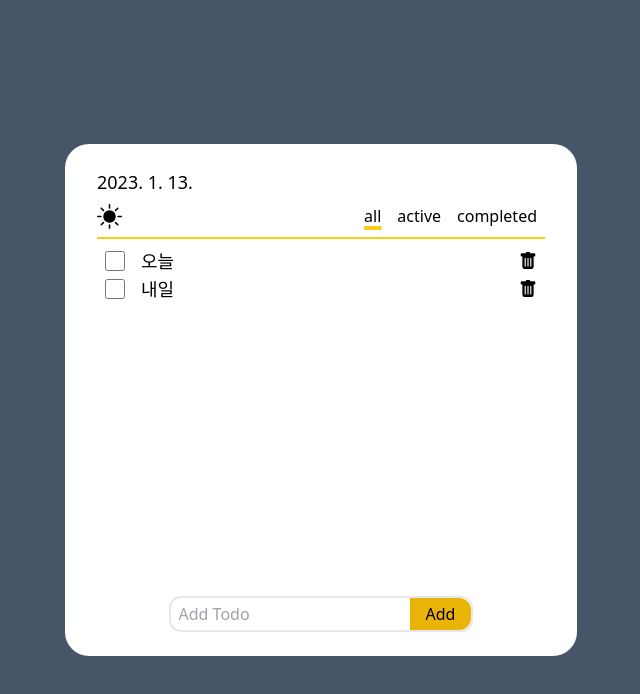
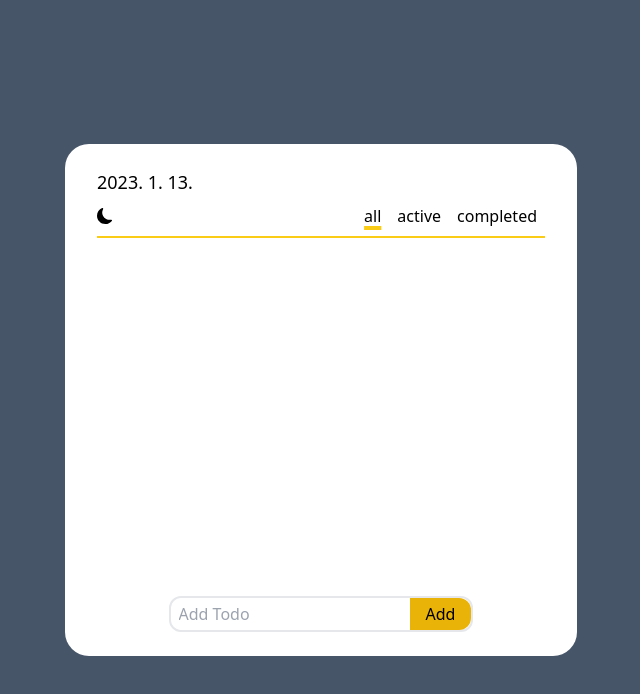
Before and after one commit to kangmingu01/React_Todo, a React (Create React App) app: page / in a window 1280 px wide. Shown: the top 694 px of the page, without its empty margins (319-959 px from the left). Built offline with nearby package versions, Linux system fonts and the light colour scheme.

Commit message:
localstorage 저장 기능 추가

```diff
--- a/src/App.js
+++ b/src/App.js
@@ -1,12 +1,15 @@
 import "./App.css";
+import { DarkModeProvider } from "./context/DarkModeContext";
 import Main from "./Main";
 function App() {
   return (
-    <div className="bg-slate-600 w-screen h-screen flex justify-center items-center">
-      <div className="w-[512px] h-[512px] bg-white rounded-3xl px-8 flex flex-col justify-between overflow-hidden">
-        <Main />
+    <DarkModeProvider>
+      <div className="bg-slate-600 w-screen h-screen flex justify-center items-center">
+        <div className="w-[512px] h-[512px] dark:bg-gray-500 bg-white rounded-3xl px-8 flex flex-col justify-between overflow-hidden">
+          <Main />
+        </div>
       </div>
-    </div>
+    </DarkModeProvider>
   );
 }
 
--- a/src/Main.jsx
+++ b/src/Main.jsx
@@ -1,14 +1,11 @@
-import React, { useState } from "react";
+import React, { useEffect, useState } from "react";
 import Header from "./components/Header";
 
 import Input from "./components/Input";
 import Todo from "./components/Todo";
 
 export default function Main() {
-  const [todoItem, setTodoItem] = useState([
-    { id: "123", text: "오늘", status: "active" },
-    { id: "asdf", text: "내일", status: "active" },
-  ]);
+  const [todoItem, setTodoItem] = useState(() => readLocalStorage());
 
   const filters = ["all", "active", "completed"];
   const [filter, setFilter] = useState(filters[0]);
@@ -30,6 +27,12 @@ export default function Main() {
       todoItem.map((todo) => (todo.id === update.id ? update : todo))
     );
   };
+
+  // 로컬스토리지에 저장시키자
+  // 아이템이 하나씩 추가되면
+  useEffect(() => {
+    localStorage.setItem("todoItem", JSON.stringify(todoItem));
+  }, [todoItem]);
 
   const filtered = getFilteredItems(todoItem, filter);
 
@@ -61,6 +64,11 @@ export default function Main() {
   );
 }
 
+function readLocalStorage() {
+  const todoItem = localStorage.getItem("todoItem");
+  return todoItem ? JSON.parse(todoItem) : [];
+}
+
 function getFilteredItems(todoItem, filter) {
   if (filter === "all") {
     return todoItem;
--- a/src/components/Header.jsx
+++ b/src/components/Header.jsx
@@ -1,16 +1,24 @@
 import React from "react";
-import { BsSunFill } from "react-icons/bs";
+import { BsSunFill, BsMoonFill } from "react-icons/bs";
+import { useDarkMode } from "../context/DarkModeContext";
 
 export default function Header({ todos, filters, filter, onFilterChange }) {
   const date = new Date();
+  const { darkMode, toggleDarkMode } = useDarkMode();
   return (
     <div>
-      <h1 className="text-lg pt-6">{date.toLocaleDateString("ko-kr")}</h1>
+      <h1 className="text-lg pt-6 text-black dark:text-white">
+        {date.toLocaleDateString("ko-kr")}
+      </h1>
       <div className="flex justify-between mt-2 pb-2 border-b-2 border-b-yellow-400">
-        <BsSunFill
+        <button
           size={25}
-          className="cursor-pointer hover:text-yellow-400 ease-in duration-300"
-        />
+          className="cursor-pointer  hover:text-yellow-400 ease-in duration-300"
+          onClick={toggleDarkMode}
+        >
+          {darkMode ? <BsSunFill /> : <BsMoonFill />}
+        </button>
+
         <ul className="flex">
           {filters.map((value, index) => (
             <li key={index}>
@@ -18,8 +26,8 @@ export default function Header({ todos, filters, filter, onFilterChange }) {
                 onClick={() => onFilterChange(value)}
                 className={
                   filter === value
-                    ? `px-2 cursor-pointer underline underline-offset-4 decoration-yellow-400 decoration-4`
-                    : `px-2 cursor-pointer `
+                    ? `px-2 cursor-pointer  dark:text-white underline underline-offset-4 decoration-yellow-400 decoration-4`
+                    : `px-2 cursor-pointer dark:text-white`
                 }
               >
                 {value}
--- a/src/components/Todo.jsx
+++ b/src/components/Todo.jsx
@@ -1,4 +1,4 @@
-import React, { useState } from "react";
+import React from "react";
 import { BsFillTrashFill } from "react-icons/bs";
 export default function Todo({ todo, onDelete, onUpdate }) {
   const { id, text, status } = todo;
@@ -25,7 +25,10 @@ export default function Todo({ todo, onDelete, onUpdate }) {
         checked={status === "completed"}
         onChange={handleUpdate}
       />
-      <label htmlFor={id} className="flex-1 ml-2 text-lg cursor-pointer">
+      <label
+        htmlFor={id}
+        className="flex-1 ml-2 text-lg cursor-pointer dark:text-white"
+      >
         {text}
       </label>
       <button onClick={handleDelete}>
--- /dev/null
+++ b/src/context/DarkModeContext.jsx
@@ -0,0 +1,39 @@
+import { createContext, useContext, useEffect, useState } from "react";
+
+const DarkModeContext = createContext();
+
+export const useDarkMode = () => useContext(DarkModeContext);
+
+export function DarkModeProvider({ children }) {
+  const [darkMode, setDarkMode] = useState(false);
+  const toggleDarkMode = () => {
+    setDarkMode(!darkMode);
+    updateDarkMode(!darkMode);
+    console.log(darkMode);
+  };
+
+  useEffect(() => {
+    const isDark =
+      localStorage.theme === "dark" ||
+      (!("theme" in localStorage) &&
+        window.matchMedia("(prefers-color-scheme: dark)").matches);
+    setDarkMode(isDark);
+    updateDarkMode(isDark);
+  }, []);
+
+  return (
+    <DarkModeContext.Provider value={{ darkMode, toggleDarkMode }}>
+      {children}
+    </DarkModeContext.Provider>
+  );
+}
+
+function updateDarkMode(darkMode) {
+  if (darkMode) {
+    document.documentElement.classList.add("dark");
+    localStorage.theme = "dark";
+  } else {
+    document.documentElement.classList.remove("dark");
+    localStorage.theme = "light";
+  }
+}
--- a/tailwind.config.js
+++ b/tailwind.config.js
@@ -1,5 +1,6 @@
 /** @type {import('tailwindcss').Config} */
 module.exports = {
+  darkMode: "class",
   content: ["./src/**/*.{html,js,jsx,ts,tsx}"],
   theme: {
     extend: {},
```
